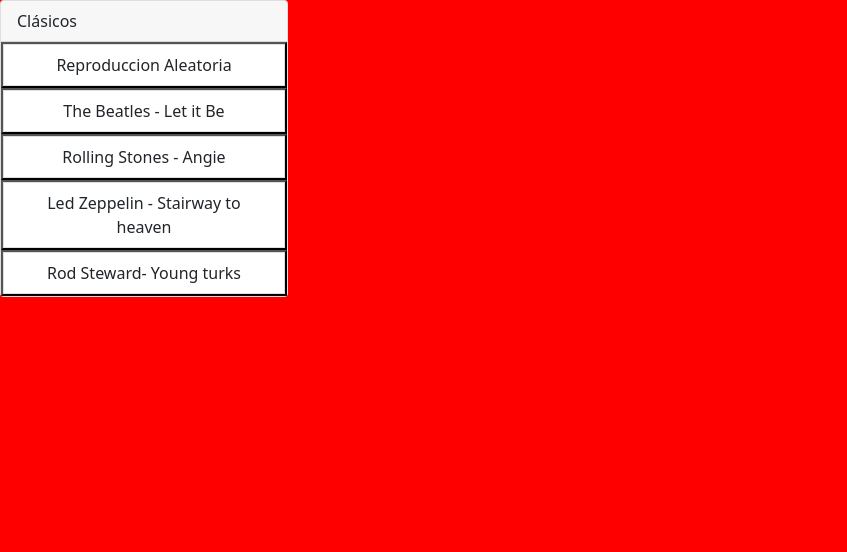
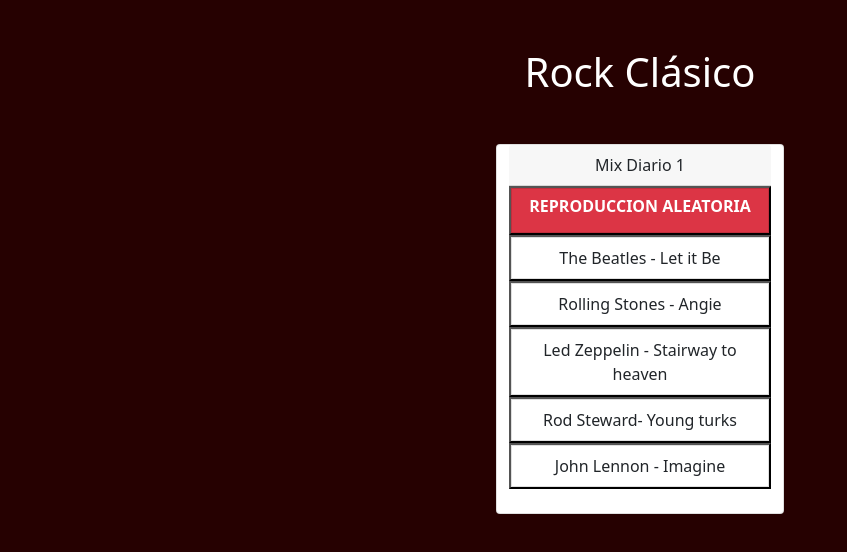
Before and after one commit to JesusParedes-04/Project-JS, a plain HTML site: page Paginas/lista.html in a window 1280 px wide. Shown: the whole page, without its empty margins (0-847 px from the left). Drawn offline with nearby package versions, Linux system fonts and the light colour scheme.

Commit message:
Entrega2

```diff
--- a/Paginas/lista.html
+++ b/Paginas/lista.html
@@ -1,5 +1,6 @@
 <!DOCTYPE html>
 <html lang="en">
+
 <head>
     <meta charset="UTF-8">
     <meta http-equiv="X-UA-Compatible" content="IE=edge">
@@ -10,21 +11,42 @@
         integrity="sha384-1BmE4kWBq78iYhFldvKuhfTAU6auU8tT94WrHftjDbrCEXSU1oBoqyl2QvZ6jIW3" crossorigin="anonymous">
 </head>
 
-<body style="background-color: red;">
+<body style="background-color: #260101;">
 
-    <div class="card" style="width: 18rem;">
+
+<header class="container-fluid headerReproductor">
+
+    <h1> Rock Clásico</h1>
+</header>
+
+    <main class="card container-fluid pb-4" style="width: 18rem;">
         <div class="card-header">
-          Clásicos
+            Mix Diario 1
         </div>
         <ul class="list-group list-group-flush">
-            <button type="button" id="btnReproductor">  <li class="list-group-item">Reproduccion Aleatoria</li></button>
-            <button id="cancionUno">       <li class="list-group-item">The Beatles - Let it Be</li></button>
-            <button>       <li class="list-group-item">Rolling Stones - Angie</li></button>
-            <button>       <li class="list-group-item">Led Zeppelin - Stairway to heaven</li></button>
-            <button>       <li class="list-group-item">Rod Steward- Young turks</li></button>
+
+            <button type="button" id="btnReproductor">
+                <li class="list-group-item bg-danger aleatorio2">
+                    <h6>Reproduccion Aleatoria</h6> </li>
+            </button>
+            <button id="cancionUno">
+                <li class="list-group-item">The Beatles - Let it Be</li>
+            </button>
+            <button id="cancionDos">
+                <li class="list-group-item">Rolling Stones - Angie</li>
+            </button>
+            <button id="cancionTres">
+                <li class="list-group-item">Led Zeppelin - Stairway to heaven</li>
+            </button>
+            <button id="cancionCuatro">
+                <li class="list-group-item">Rod Steward- Young turks</li>
+            </button>
+            <button id="cancionCinco">
+                <li class="list-group-item">John Lennon - Imagine</li>
+            </button>
 
         </ul>
-      </div>
+    </main>
 
 
     <script src="https://cdn.jsdelivr.net/npm/bootstrap@5.1.3/dist/js/bootstrap.bundle.min.js"
@@ -32,4 +54,5 @@
         crossorigin="anonymous"></script>
     <script src="/main.js"></script>
 </body>
+
 </html>
--- a/main.js
+++ b/main.js
@@ -15,8 +15,7 @@
         window.location = "plataforma.html";
     }
     else {
-    console.log('intente nuevamente')
-
+    alert('intente nuevamente')
 }}
 
 //----------------------------------------------------------- Reproductor
@@ -35,45 +34,73 @@
         Grupo: 'Rolling Stones',
         Cancion: 'Angie'
     },
-    {
-        Grupo: 'John Lennon',
-        Cancion: 'Imagine'
-    },
+
     {
         Grupo: 'Led Zeppelin',
         Cancion: 'Stairway to heaven'
     },
-    {
-        Grupo: 'The Doors',
-        Cancion: 'The End'
-    },
+
     {
         Grupo: 'Rod Stewart',
         Cancion: 'Young Turks'
     },
 
+    {
+        Grupo: 'John Lennon',
+        Cancion: 'Imagine'
+    },
+
   ]
+
+//----------------------------------------------------------- Asociando con querySelector
+
 
 const cancionUno = document.querySelector('#cancionUno')
 cancionUno.addEventListener('click', ()=>{
 
     const resultado = listaPlaylist.find(elemento => elemento.Cancion === 'Let it be')
-console.log(resultado)
+alert ('reproduciendo... ' +  resultado.Grupo + '-' + resultado.Cancion)
+});
+
+const cancionDos = document.querySelector('#cancionDos')
+cancionDos.addEventListener('click', ()=>{
+
+    const resultado = listaPlaylist.find(elemento => elemento.Cancion === 'Angie')
+    alert ('reproduciendo... ' +  resultado.Grupo + '-' + resultado.Cancion)
+});
+
+const cancionTres = document.querySelector('#cancionTres')
+cancionTres.addEventListener('click', ()=>{
+
+    const resultado = listaPlaylist.find(elemento => elemento.Cancion === 'Stairway to heaven')
+    alert ('reproduciendo... ' +  resultado.Grupo + '-'  + resultado.Cancion)
+});
+
+const cancionCuatro = document.querySelector('#cancionCuatro')
+cancionCuatro.addEventListener('click', ()=>{
+
+    const resultado = listaPlaylist.find(elemento => elemento.Cancion === 'Young Turks')
+    alert ('reproduciendo... ' +  resultado.Grupo + '-'  + resultado.Cancion)
 });
 
 
+const cancionCinco = document.querySelector('#cancionCinco')
+cancionCinco.addEventListener('click', ()=>{
 
-
-
+    const resultado = listaPlaylist.find(elemento => elemento.Cancion === 'Imagine')
+    alert ('reproduciendo... ' +  resultado.Grupo + '-'  + resultado.Cancion)
+});
 
 playReproductor.addEventListener('click', ()=>{
 
     let aleatorio = Math.floor(Math.random()*listaPlaylist.length);
     let cancion = listaPlaylist[aleatorio];
-    console.log(cancion)
+    alert ('reproduciendo... ' +  cancion.Grupo + '-' + cancion.Cancion)
 
 })
 
+
+I//Codigo viejo -------------
 
 
 // class theBeatles{
--- a/style.css
+++ b/style.css
@@ -12,12 +12,26 @@
 
 }
 
+.platformPrincipal,.headerReproductor {
+    margin: 3rem auto;
+}
+.headerReproductor, .platformPrincipal h1{
+text-align: center;
+color: white;
+
+}
+
+.card {
+    margin: auto auto;
+}
 .contenedorCard {
 margin: 12rem 50rem
 ;
 
 }
-
+.card-header{
+    text-align: center;
+}
 .contenedorForm{
 
     width: 50%;
@@ -30,3 +44,11 @@
 color: white;
 
 }
+
+
+.aleatorio2 h6{
+    text-align: center;
+text-transform: uppercase;
+font-weight: bolder;
+    color: white;
+}
```
Also changed, not shown: Paginas/plataforma.html (+4 -2 lines), index.html (+3 -47 lines), Imagenes/imagenRock.jpg (added). Lines whose indentation alone changed are shown as unchanged.
